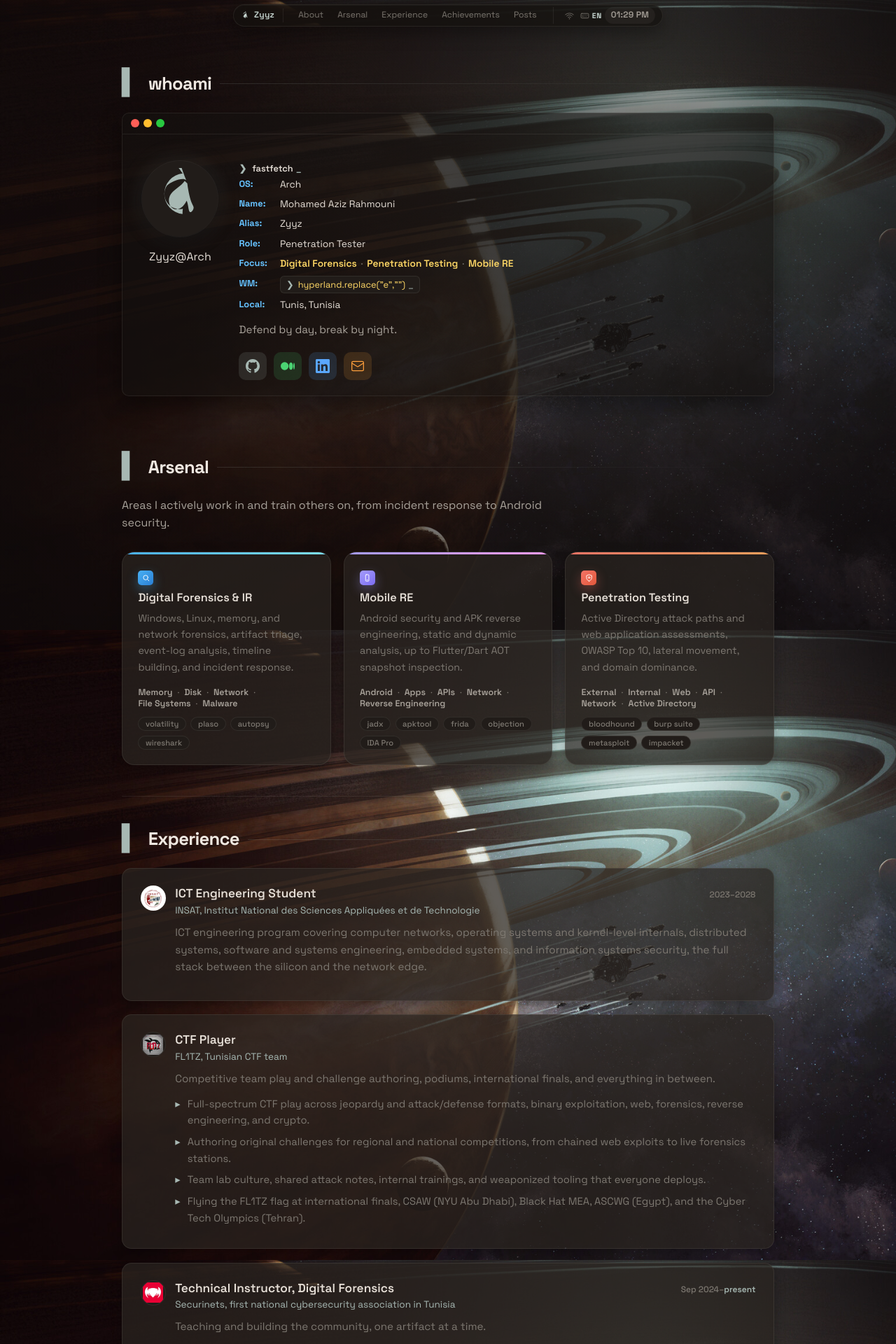
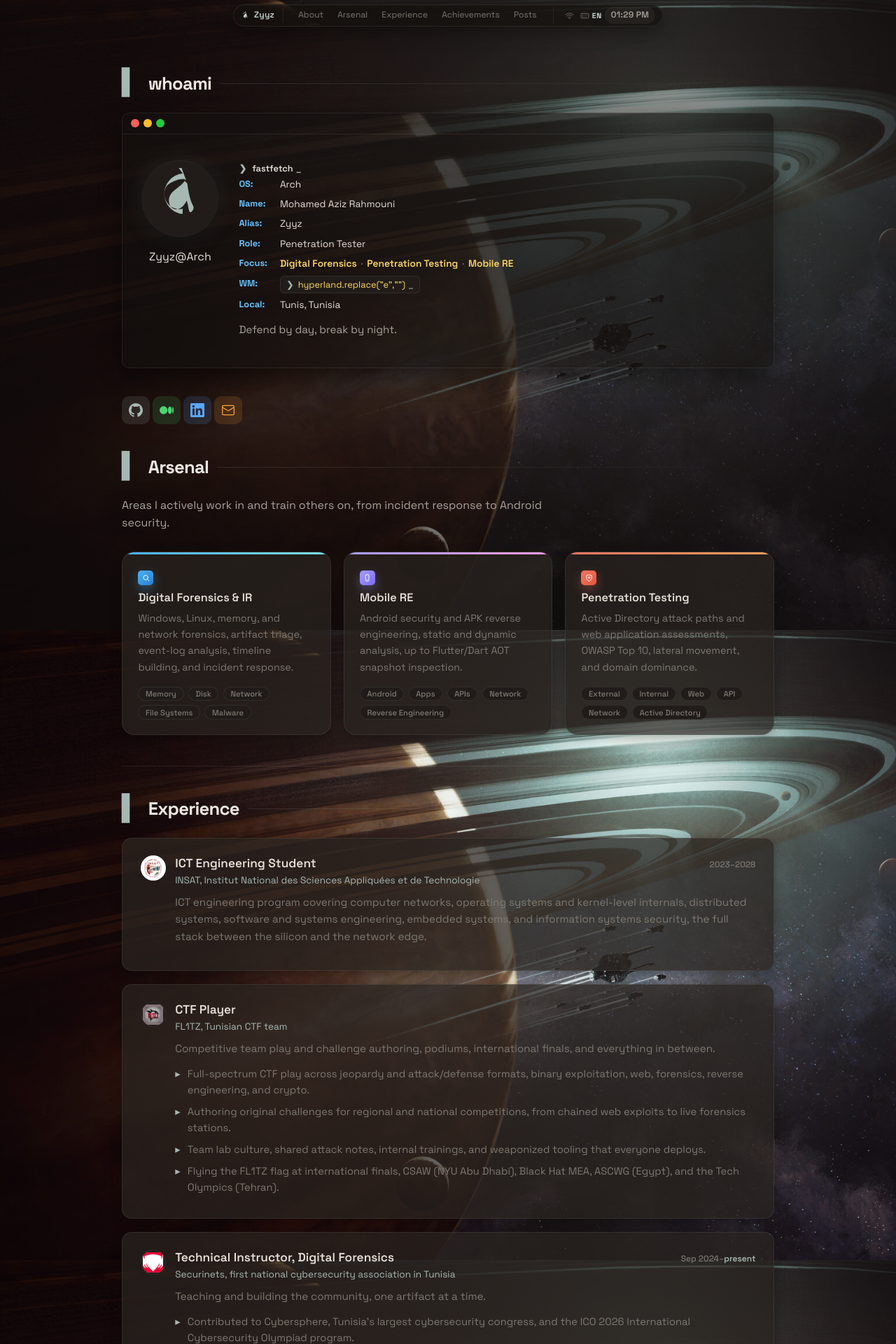
Before and after one commit to 0xZyyz/0xZyyz.github.io, a Jekyll site: the page built from index.html, in a window 1280 px wide. Shown: the top 1920 px of the page at 70% size. Built offline with Jekyll 4.4.1, drawn with Linux system fonts in a browser that asks for light colours; some of the changed text lies outside the part shown.

Commit message:
Social dock, filled logos, typing WM cmd, arsenal tag fixes, CTF notes cleanup

```diff
--- a/index.html
+++ b/index.html
@@ -23,13 +23,17 @@
           <dt>Alias</dt><dd>Zyyz</dd>
           <dt>Role</dt><dd>Penetration Tester</dd>
           <dt>Focus</dt><dd><span class="nf-tag">Digital Forensics</span><span class="nf-tag">Penetration Testing</span><span class="nf-tag">Mobile RE</span></dd>
-          <dt>WM</dt><dd><span class="nf-cmd-inline nf-cmd" id="wm-cmd">hyperland.replace("e","")</span></dd>
+          <dt>WM</dt><dd><span class="nf-cmd-inline nf-cmd" id="wm-cmd"></span></dd>
           <dt>Local</dt><dd>Tunis, Tunisia</dd>
         </dl>
         <div class="nf-bio">
           <p>Defend by day, break by night.</p>
         </div>
-        <div class="nf-social">
+      </div>
+    </div>
+  </section>
+
+  <aside class="social-dock" aria-label="Social and contact links">
     <a href="https://github.com/Zyyz2" class="nf-social-btn" data-kind="github" target="_blank" rel="noopener" aria-label="GitHub">
       <svg viewBox="0 0 24 24" fill="currentColor" stroke="none"><path d="M12 0C5.374 0 0 5.373 0 12c0 5.302 3.438 9.8 8.207 11.387.599.111.793-.261.793-.577v-2.234c-3.338.726-4.033-1.416-4.033-1.416-.546-1.387-1.333-1.756-1.333-1.756-1.089-.745.083-.729.083-.729 1.205.084 1.839 1.237 1.839 1.237 1.07 1.834 2.807 1.304 3.492.997.107-.775.418-1.305.762-1.604-2.665-.305-5.467-1.334-5.467-5.931 0-1.311.469-2.381 1.236-3.221-.124-.303-.535-1.524.117-3.176 0 0 1.008-.322 3.301 1.23A11.509 11.509 0 0 1 12 5.803c1.02.005 2.047.138 3.006.404 2.291-1.552 3.297-1.23 3.297-1.23.653 1.653.242 2.874.118 3.176.77.84 1.235 1.911 1.235 3.221 0 4.609-2.807 5.624-5.479 5.921.43.372.823 1.102.823 2.222v3.293c0 .319.192.694.801.576C20.566 21.797 24 17.3 24 12c0-6.627-5.373-12-12-12z"/></svg>
     </a>
@@ -42,10 +46,7 @@
     <a href="mailto:mohamedaziz.rahmouni@insat.ucar.tn" class="nf-social-btn" data-kind="email" aria-label="Email">
       <svg viewBox="0 0 24 24" fill="none" stroke="currentColor" stroke-width="1.5" stroke-linecap="round" stroke-linejoin="round"><rect x="2" y="4" width="20" height="16" rx="2"/><path d="m22 7-8.97 5.7a1.94 1.94 0 0 1-2.06 0L2 7"/></svg>
     </a>
-        </div>
-      </div>
-    </div>
-  </section>
+  </aside>
 
   <section id="arsenal" class="section">
     <h2 class="section__title">Arsenal</h2>
@@ -59,11 +60,8 @@
         </span>
         <h3>Digital Forensics &amp; IR</h3>
         <p>Windows, Linux, memory, and network forensics, artifact triage, event-log analysis, timeline building, and incident response.</p>
-        <ul class="arsenal-card__areas">
+        <ul class="arsenal-card__tags">
           <li>Memory</li><li>Disk</li><li>Network</li><li>File Systems</li><li>Malware</li>
-        </ul>
-        <ul class="arsenal-card__tags">
-          <li>volatility</li><li>plaso</li><li>autopsy</li><li>wireshark</li>
         </ul>
       </article>
       <article class="arsenal-card arsenal-card--violet">
@@ -74,11 +72,8 @@
         </span>
         <h3>Mobile RE</h3>
         <p>Android security and APK reverse engineering, static and dynamic analysis, up to Flutter/Dart AOT snapshot inspection.</p>
-        <ul class="arsenal-card__areas">
+        <ul class="arsenal-card__tags">
           <li>Android</li><li>Apps</li><li>APIs</li><li>Network</li><li>Reverse Engineering</li>
-        </ul>
-        <ul class="arsenal-card__tags">
-          <li>jadx</li><li>apktool</li><li>frida</li><li>objection</li><li>IDA Pro</li>
         </ul>
       </article>
       <article class="arsenal-card arsenal-card--coral">
@@ -89,11 +84,8 @@
         </span>
         <h3>Penetration Testing</h3>
         <p>Active Directory attack paths and web application assessments, OWASP Top 10, lateral movement, and domain dominance.</p>
-        <ul class="arsenal-card__areas">
+        <ul class="arsenal-card__tags">
           <li>External</li><li>Internal</li><li>Web</li><li>API</li><li>Network</li><li>Active Directory</li>
-        </ul>
-        <ul class="arsenal-card__tags">
-          <li>bloodhound</li><li>burp suite</li><li>metasploit</li><li>impacket</li>
         </ul>
       </article>
     </div>
@@ -131,7 +123,7 @@
             <li>Full-spectrum CTF play across jeopardy and attack/defense formats, binary exploitation, web, forensics, reverse engineering, and crypto.</li>
             <li>Authoring original challenges for regional and national competitions, from chained web exploits to live forensics stations.</li>
             <li>Team lab culture, shared attack notes, internal trainings, and weaponized tooling that everyone deploys.</li>
-            <li>Flying the FL1TZ flag at international finals, CSAW (NYU Abu Dhabi), Black Hat MEA, ASCWG (Egypt), and the Cyber Tech Olympics (Tehran).</li>
+            <li>Flying the FL1TZ flag at international finals, CSAW (NYU Abu Dhabi), Black Hat MEA, ASCWG (Egypt), and the Tech Olympics (Tehran).</li>
           </ul>
         </div>
       </article>
@@ -195,7 +187,7 @@
           <li class="capture"><span class="capture-rank capture-rank-gold">1ST</span><span class="capture-event">CyberTEK 3.0<span class="capture-note"> · Team FL1TZ</span></span></li>
           <li class="capture"><span class="capture-rank capture-rank-gold">1ST</span><span class="capture-event">Securinets TEKUP Spooky CTF<span class="capture-note"> · Team FL1TZ</span></span></li>
           <li class="capture"><span class="capture-rank capture-rank-top">TOP 3</span><span class="capture-event">CSAW Finals<span class="capture-note"> · Team FL1TZ · NYU Abu Dhabi</span></span></li>
-          <li class="capture"><span class="capture-rank capture-rank-top">TOP 10</span><span class="capture-event">Cyber Tech Olympics<span class="capture-note"> · Tehran</span></span></li>
+          <li class="capture"><span class="capture-rank capture-rank-top">TOP 10</span><span class="capture-event">Tech Olympics<span class="capture-note"> · Team FL1TZ · Tehran</span></span></li>
           <li class="capture"><span class="capture-rank capture-rank-bronze">4TH</span><span class="capture-event">Brunner CTF<span class="capture-note"> · Team Choufli 7al</span></span></li>
           <li class="capture"><span class="capture-rank capture-rank-bronze">5TH</span><span class="capture-event">Securinets Finals<span class="capture-note"> · Team FL1TZ</span></span></li>
         </ul>
@@ -208,9 +200,9 @@
         </div>
         <ul class="captures-list">
           <li class="capture capture-quiet"><span class="capture-bullet" aria-hidden="true">›</span><span class="capture-event">Black Hat MEA Finals 2025<span class="capture-note"> · Saudi Arabia</span></span></li>
-          <li class="capture capture-quiet"><span class="capture-bullet" aria-hidden="true">›</span><span class="capture-event">ASCWG Finals 2025<span class="capture-note"> · Team FL1TZ · Egypt</span></span></li>
-          <li class="capture capture-quiet"><span class="capture-bullet" aria-hidden="true">›</span><span class="capture-event">CSAW Finals 2025<span class="capture-note"> · Team FL1TZ · NYU Abu Dhabi</span></span></li>
-          <li class="capture capture-quiet"><span class="capture-bullet" aria-hidden="true">›</span><span class="capture-event">Cyber Tech Olympics 2026<span class="capture-note"> · Tehran</span></span></li>
+          <li class="capture capture-quiet"><span class="capture-bullet" aria-hidden="true">›</span><span class="capture-event">ASCWG Finals 2025<span class="capture-note"> · Egypt</span></span></li>
+          <li class="capture capture-quiet"><span class="capture-bullet" aria-hidden="true">›</span><span class="capture-event">CSAW Finals 2025<span class="capture-note"> · NYU Abu Dhabi</span></span></li>
+          <li class="capture capture-quiet"><span class="capture-bullet" aria-hidden="true">›</span><span class="capture-event">Tech Olympics 2026<span class="capture-note"> · Tehran</span></span></li>
         </ul>
       </div>
     </div>
--- a/style.css
+++ b/style.css
@@ -642,24 +642,6 @@
 .arsenal-card h3 { margin: 0 0 0.5rem; font: 600 1.02rem var(--mono); }
 .arsenal-card > p { margin: 0 0 1rem; color: var(--muted); font-size: 0.9rem; }
 
-.arsenal-card__areas {
-  list-style: none;
-  margin: 0 0 0.7rem;
-  padding: 0;
-  display: flex;
-  flex-wrap: wrap;
-  font: 600 0.78rem var(--sans);
-  color: var(--text-secondary);
-}
-
-.arsenal-card__areas li { white-space: nowrap; }
-.arsenal-card__areas li:not(:last-child)::after {
-  content: '·';
-  margin: 0 0.45rem;
-  color: var(--muted);
-  font-weight: 400;
-}
-
 .arsenal-card__tags {
   list-style: none;
   margin: 0;
@@ -713,9 +695,9 @@
 
 .exp__logo img {
   height: 100%;
-  width: auto;
+  width: 100%;
   max-width: 8rem;
-  object-fit: contain;
+  object-fit: cover;
 }
 
 .exp__logo--smart {
@@ -726,7 +708,7 @@
   padding: 0.15rem 0.7rem;
   background: var(--bg-2);
 }
-.exp__logo--smart img { height: 1.5rem; max-width: none; }
+.exp__logo--smart img { height: 1.5rem; width: auto; max-width: none; }
 
 .exp__logo--dark {
   background: var(--bg-2);
```
Also changed, not shown: _layouts/default.html (+15 -0 lines), assets/logos/fl1tz.jpg, assets/logos/securinets.jpg. Lines whose indentation alone changed are shown as unchanged.
